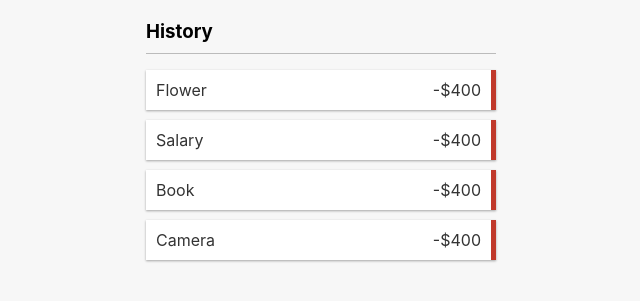
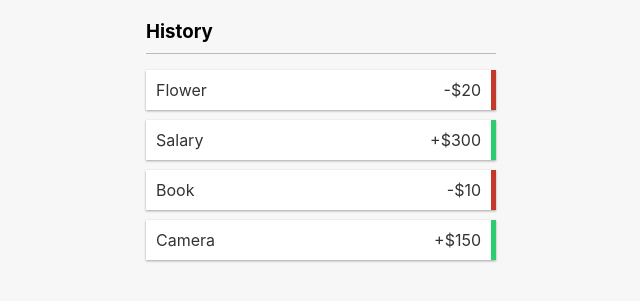
Before and after one commit to aydgn/expense-tracker, a React (Vite) app: page / in a window 1280 px wide. Shown: the part 173-474 px from the top of the page, without its empty margins (319-959 px from the left). Built offline with nearby package versions, Linux system fonts and the light colour scheme.

Commit message:
income expense border fixed

```diff
--- a/src/components/Transaction.jsx
+++ b/src/components/Transaction.jsx
@@ -1,9 +1,13 @@
 import React from "react";
 
 export const Transaction = ({ transaction }) => {
+  const sign = transaction.amount < 0 ? "-" : "+";
   return (
-    <li className="minus">
-      {transaction.text} <span>-$400</span>
+    <li className={transaction.amount < 0 ? "minus" : "plus"}>
+      {transaction.text}
+      <span>
+        {sign}${Math.abs(transaction.amount)}
+      </span>
       <button className="delete-btn">X</button>
     </li>
   );
```
